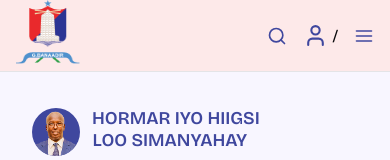
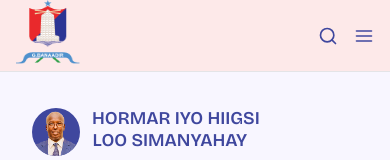
Before and after one commit to haphuu5056/banadir-gov-services, a Next.js app: page / in a window 390 px wide. Shown: the top 160 px of the page. Built offline with nearby package versions, Linux system fonts and the light colour scheme.

Commit message:
homedeparments switched and search, sigin&singup verifi.. updated

```diff
--- a/components/DepartmentList.tsx
+++ b/components/DepartmentList.tsx
@@ -3,7 +3,7 @@ import Image from "next/legacy/image";
 import bgImg from "@/public/bg.png";
 
 // Define the department data
-import { Building, Users, Banknote, Newspaper, Megaphone, AlertTriangle, Wrench, MapPin } from "lucide-react";
+import { Building, Users, Banknote, Newspaper, Megaphone, AlertTriangle, Wrench } from "lucide-react";
 
 export const homeDepartments = [
   {
--- a/components/Header.tsx
+++ b/components/Header.tsx
@@ -114,13 +114,13 @@ export function Header() {
           </button>
 
           {/* Sign-in Link */}
-          <div className="flex items-center gap-1">
+          <div className="hidden md:flex items-center gap-1">
             <User size={25} className="text-primary" />
-            <Link href="/sign-in" className="hidden md:flex text-primary hover:underline">
+            <Link href="/sign-in" className="flex text-primary hover:underline">
               <span className="text-lg">Sign in</span>
             </Link>
             /
-            <Link href="/sign-up" className="hidden md:flex text-primary hover:underline">
+            <Link href="/sign-up" className="flex text-primary hover:underline">
               <span className="text-lg">Sign Up</span>
             </Link>
           </div>
```
